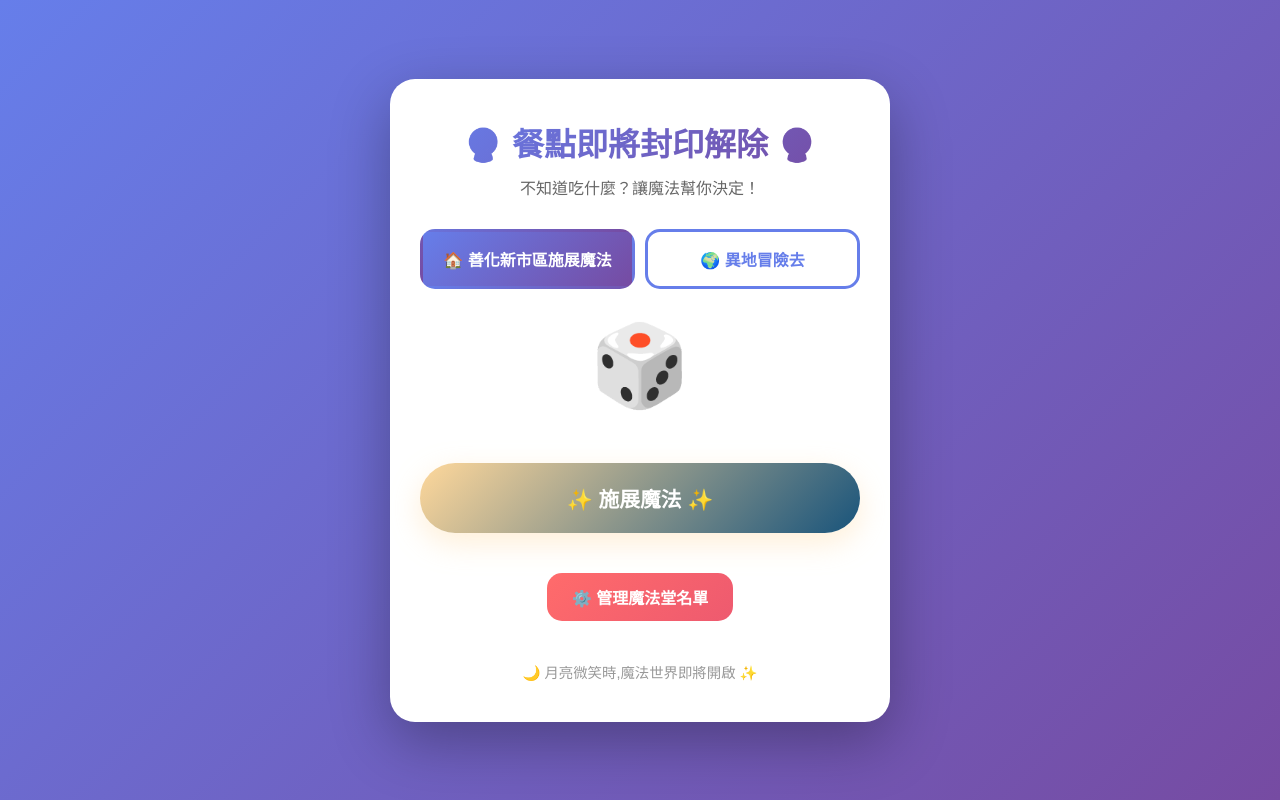
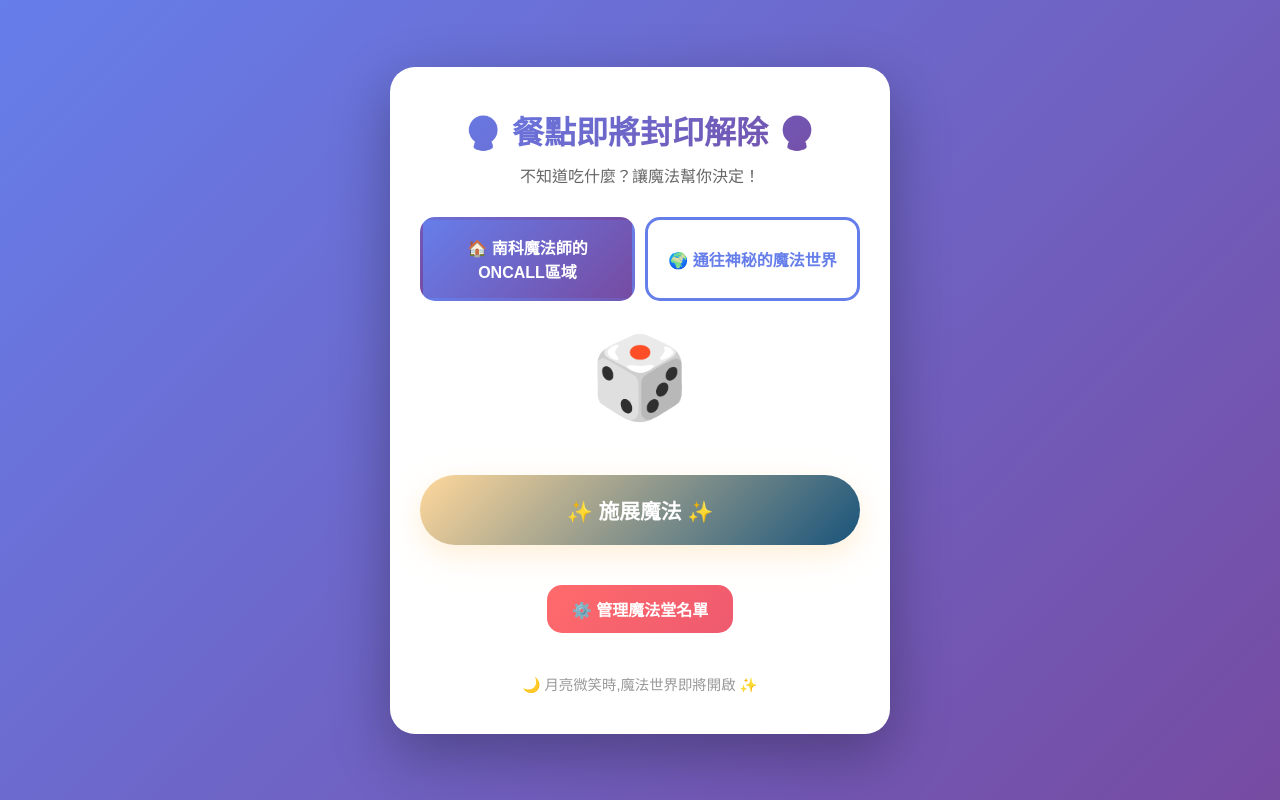
Before and after one commit to angel756183-alt/magiceat, a plain HTML site: page lunch2place.html in a window 1280 px wide. Drawn offline with Linux system fonts and the light colour scheme.

Commit message:
Update button labels for area selection

```diff
--- a/lunch2place.html
+++ b/lunch2place.html
@@ -342,10 +342,10 @@
 
         <div class="area-buttons">
             <button class="area-btn active" onclick="selectArea('local')">
-                🏠 善化新市區施展魔法
+                🏠 南科魔法師的ONCALL區域
             </button>
             <button class="area-btn" onclick="selectArea('other')">
-                🌍 異地冒險去
+                🌍 通往神秘的魔法世界
             </button>
         </div>
 
```
